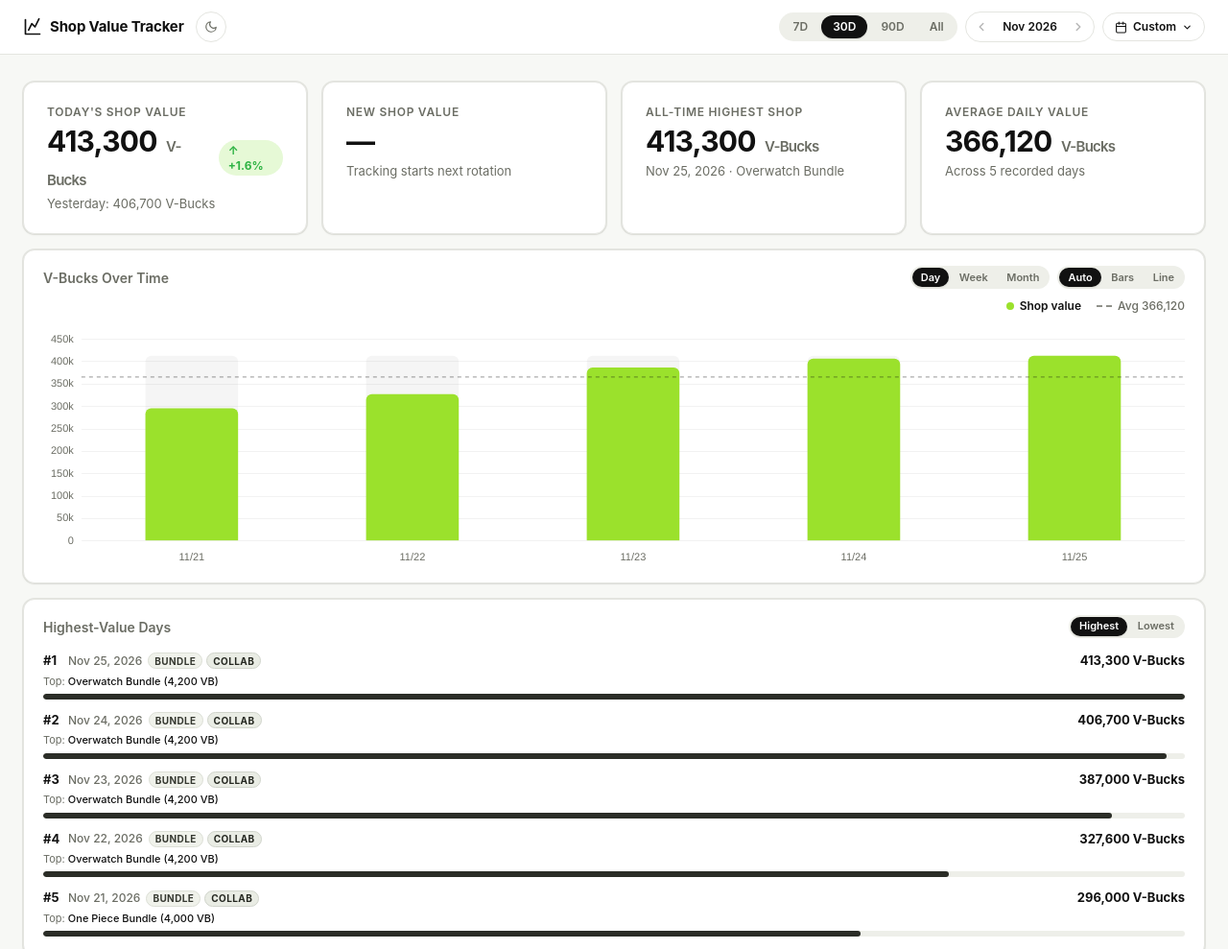
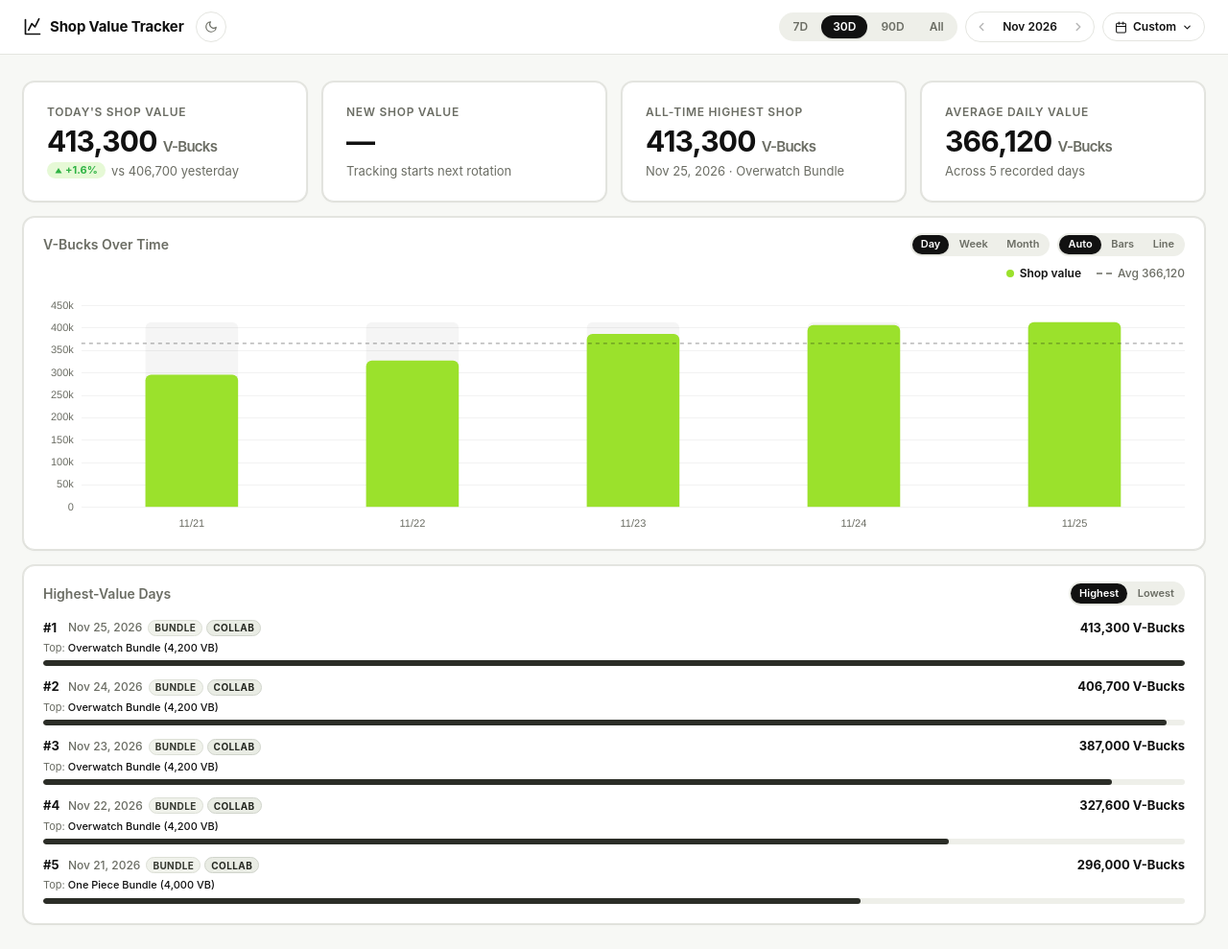
Before and after one commit to prayansu/fortnite-shop-tracker, a plain HTML site: page index.html in a window 1280 px wide. Shown: the top 989 px of the page at 96% size. Drawn offline with nearby package versions, Linux system fonts and the light colour scheme.

Commit message:
style: align Today's Shop Value headline row and move delta badge to subtitle

```diff
--- a/app.js
+++ b/app.js
@@ -198,7 +198,10 @@ function renderLoadingSkeletons() {
 
   // KPI Skeletons
   if ($todayVb) $todayVb.innerHTML = '<span class="skeleton skeleton-val"></span>';
-  if ($pill) $pill.textContent = "";
+  if ($pill) {
+    $pill.hidden = true;
+    $pill.textContent = "";
+  }
   if ($yestLine) $yestLine.innerHTML = '<span class="skeleton skeleton-sub"></span>';
 
   if ($newVb) $newVb.innerHTML = '<span class="skeleton skeleton-val"></span>';
@@ -239,6 +242,10 @@ function renderErrorState(err) {
   }
 
   if ($todayVb) $todayVb.innerHTML = "—";
+  if ($pill) {
+    $pill.hidden = true;
+    $pill.textContent = "";
+  }
   if ($yestLine) $yestLine.textContent = "Data unavailable";
   if ($newVb) $newVb.innerHTML = "—";
   if ($newDetail) $newDetail.textContent = "Data unavailable";
@@ -950,14 +957,20 @@ function renderKPIs(data) {
 
   if (today && yesterday) {
     const diff  = today.totalVbucks - yesterday.totalVbucks;
-    const pct   = yesterday.totalVbucks ? ((diff / yesterday.totalVbucks) * 100).toFixed(1) : 0;
+    const pct   = yesterday.totalVbucks ? ((diff / yesterday.totalVbucks) * 100).toFixed(1) : "0.0";
     const sign  = diff > 0 ? "+" : "";
     const cls   = diff > 0 ? "up" : diff < 0 ? "down" : "flat";
-    const arrow = diff > 0 ? "↑" : diff < 0 ? "↓" : "→";
+    const arrowSvg = diff > 0
+      ? '<svg class="kpi-pill-arrow" width="8" height="8" viewBox="0 0 8 8" fill="currentColor" aria-hidden="true"><path d="M4 1L7.5 6.5H0.5L4 1Z"/></svg>'
+      : diff < 0
+        ? '<svg class="kpi-pill-arrow" width="8" height="8" viewBox="0 0 8 8" fill="currentColor" aria-hidden="true"><path d="M4 7L0.5 1.5H7.5L4 7Z"/></svg>'
+        : '<svg class="kpi-pill-arrow" width="8" height="8" viewBox="0 0 8 8" fill="currentColor" aria-hidden="true"><rect x="1" y="3.25" width="6" height="1.5" rx="0.75"/></svg>';
+    $pill.hidden      = false;
     $pill.className   = `kpi-pill kpi-pill--${cls}`;
-    $pill.textContent = `${arrow} ${sign}${pct}%`;
-    $yestLine.textContent = `Yesterday: ${fmt(yesterday.totalVbucks)} V-Bucks`;
+    $pill.innerHTML   = `${arrowSvg}<span>${sign}${pct}%</span>`;
+    $yestLine.textContent = `vs ${fmt(yesterday.totalVbucks)} yesterday`;
   } else {
+    $pill.hidden      = true;
     $pill.className   = "kpi-pill";
     $pill.textContent = "";
     $yestLine.textContent = today ? "No prior day in range" : "No data for selected period";
--- a/index.html
+++ b/index.html
@@ -13,7 +13,7 @@
       } catch (e) {}
     })();
   </script>
-  <link rel="stylesheet" href="./styles.css?v=3" />
+  <link rel="stylesheet" href="./styles.css?v=4" />
   <script src="https://cdn.jsdelivr.net/npm/chart.js@4/dist/chart.umd.min.js"></script>
 </head>
 <body>
@@ -160,11 +160,11 @@
       <div class="kpi-row">
         <div class="card kpi-card">
           <span class="kpi-label">Today's Shop Value</span>
-          <div class="kpi-hero-row">
-            <span class="kpi-value" id="kpi-today-vbucks">&mdash;</span>
-            <span class="kpi-pill" id="kpi-change-pill"></span>
+          <span class="kpi-value" id="kpi-today-vbucks">&mdash;</span>
+          <div class="kpi-sub-row">
+            <span class="kpi-pill" id="kpi-change-pill" hidden></span>
+            <span class="kpi-sub" id="kpi-yesterday-line"></span>
           </div>
-          <span class="kpi-sub" id="kpi-yesterday-line"></span>
         </div>
 
         <div class="card kpi-card">
@@ -287,6 +287,6 @@
     </div>
   </main>
 
-  <script type="module" src="./app.js?v=3"></script>
+  <script type="module" src="./app.js?v=4"></script>
 </body>
 </html>
--- a/styles.css
+++ b/styles.css
@@ -603,6 +603,7 @@ body {
 .empty-state-card[hidden],
 .chart-empty-state[hidden],
 .chart-legend[hidden],
+.kpi-pill[hidden],
 .datepicker-popover[hidden],
 .skeleton-chart[hidden],
 .lb-expand-btn[hidden] {
@@ -953,36 +954,47 @@ body {
   color: var(--ink-muted);
 }
 
-.kpi-hero-row {
+.kpi-value {
   display: flex;
-  align-items: center;
-  gap: 10px;
-}
-
-.kpi-value {
+  align-items: baseline;
+  gap: 6px;
   font-size: 30px;
   font-weight: 700;
   letter-spacing: -.025em;
   line-height: 1.15;
+  white-space: nowrap;
 }
 
 .kpi-unit {
   font-size: 15px;
   font-weight: 600;
   color: var(--ink-muted);
-  margin-left: 3px;
   vertical-align: baseline;
+}
+
+.kpi-sub-row {
+  display: flex;
+  align-items: center;
+  flex-wrap: wrap;
+  gap: 6px;
 }
 
 .kpi-pill {
   display: inline-flex;
   align-items: center;
   gap: 3px;
-  font-size: 12px;
+  font-size: 11px;
   font-weight: 700;
-  padding: 3px 10px;
+  padding: 3px 8px;
   border-radius: 999px;
-  line-height: 1.3;
+  line-height: 1;
+  white-space: nowrap;
+  flex-shrink: 0;
+}
+
+.kpi-pill-arrow {
+  display: block;
+  flex-shrink: 0;
 }
 
 .kpi-pill--up   { background: #e6f9d6; color: var(--green); }
@@ -1364,7 +1376,7 @@ body {
   }
 
   .kpi-value {
-    font-size: 24px;
+    font-size: clamp(24px, 6.8vw, 32px);
   }
 
   .chart-header,
```
